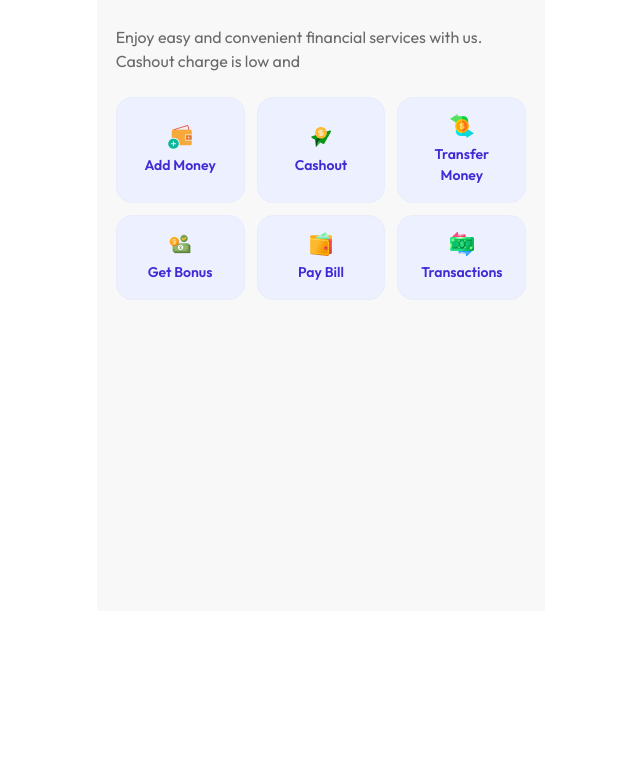
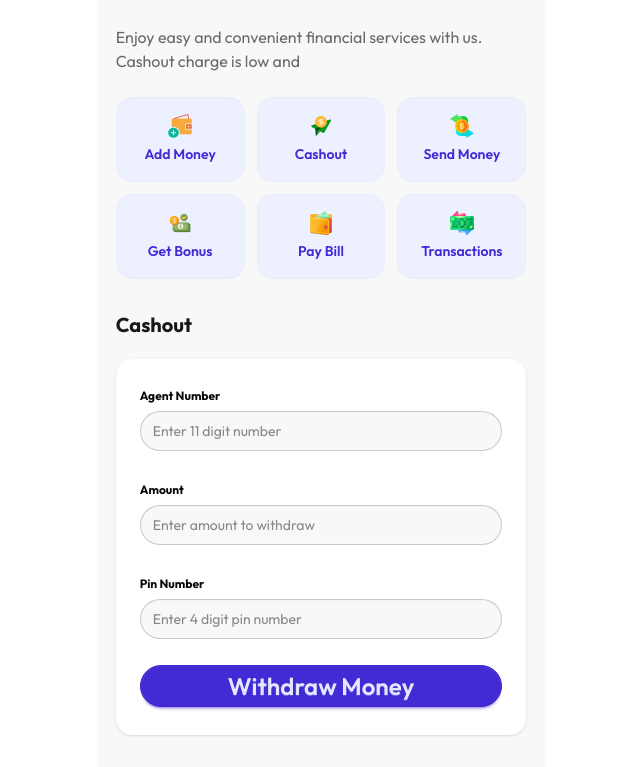
Before and after one commit to Tariqul911/payoo, a plain HTML site: page home.html in a window 1280 px wide. Shown: the part 189-956 px from the top of the page, without its empty margins (319-959 px from the left). Before the commit the page ends 800 px from the top, so only its background shows below. Drawn offline with nearby package versions, Linux system fonts and the light colour scheme.

Commit message:
design cashout form and logical implimentation

```diff
--- a/home.html
+++ b/home.html
@@ -90,7 +90,7 @@
           class="btn flex-col h-full py-4 rounded-2xl btn-primary btn-soft"
         >
           <img src="assets/opt-3.png" alt="" />
-          <p>Transfer Money</p>
+          <p>Send Money</p>
         </button>
 
         <button
@@ -115,5 +115,59 @@
         </button>
       </div>
     </section>
+
+    <section id="cashout" class="w-11/12 mx-auto py-8">
+      <h2 class="text-xl font-bold mb-5">Cashout</h2>
+      <div class="card bg-base-100 w-full shadow rounded-2xl">
+        <div class="card-body">
+          <fieldset class="fieldset">
+            <!-- Agent Number -->
+            <label class="label text-neutral font-bold">Agent Number</label>
+            <input
+              id="cashout-number"
+              maxlength="11"
+              minlength="11"
+              type="text"
+              class="input rounded-full bg-base-200 w-full"
+              placeholder="Enter 11 digit number"
+            />
+
+            <br />
+
+            <!-- Amount -->
+            <label class="label text-neutral font-bold">Amount</label>
+            <input
+              id="cashout-amount"
+              maxlength="11"
+              minlength="11"
+              type="number"
+              class="input rounded-full bg-base-200 w-full"
+              placeholder="Enter amount to withdraw"
+            />
+
+            <br />
+
+            <!-- Pin Number -->
+            <label class="label text-neutral font-bold">Pin Number</label>
+            <input
+              id="cashout-pin"
+              type="password"
+              class="input rounded-full bg-base-200 w-full"
+              placeholder="Enter 4 digit pin number"
+            />
+
+            <!-- Login Button -->
+            <button
+              id="cashout-btn"
+              class="btn btn-primary mt-5 py-5 rounded-full text-2xl"
+            >
+              Withdraw Money
+            </button>
+          </fieldset>
+        </div>
+      </div>
+    </section>
+
+    <script src="script/cashout.js"></script>
   </body>
 </html>
--- /dev/null
+++ b/script/cashout.js
@@ -0,0 +1,9 @@
+document.getElementById('cashout-btn').addEventListener('click', function(){
+    // 1. Get the agent Number & validate
+    // 2. get the amount, validate, convert to Number
+    // 3. get the current Balance, validate, convert to Number
+    // 4. Calculate new Balance
+    // 5. Get the pin and verify
+    // 5-1 true :: show an alert > set New Balance
+    // 5-1 false :: show an error alert > return
+})
```
